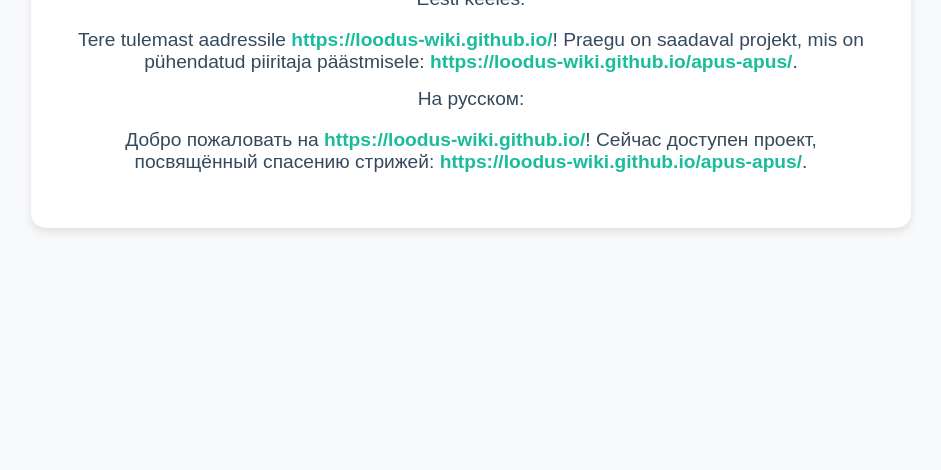
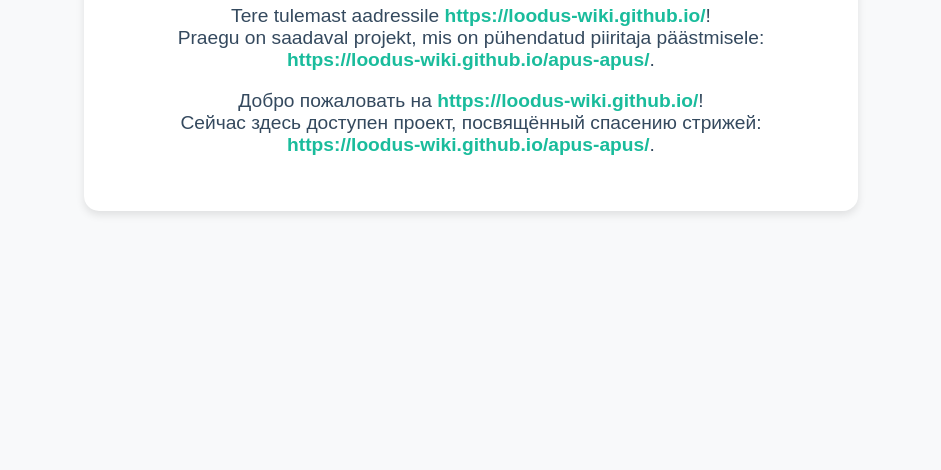
Before and after one commit to loodus-wiki/loodus-wiki.github.io, a plain HTML site: page index.html in a window 1280 px wide. Shown: the part 386-856 px from the top of the page, without its empty margins (169-1110 px from the left). Drawn offline with nearby package versions, Linux system fonts and the light colour scheme.

Commit message:
Update index.html

```diff
--- a/index.html
+++ b/index.html
@@ -63,16 +63,14 @@
     <div class="welcome-section">
         <div class="welcome-text">
             <h1>Tere tulemast! | Добро пожаловать!</h1>
-            <p class="lang-label">Eesti keeles:</p>
             <p>
-                Tere tulemast aadressile <a href="https://loodus-wiki.github.io/" target="_blank">https://loodus-wiki.github.io/</a>!
-                Praegu on saadaval projekt, mis on pühendatud piiritaja päästmisele:
+                Tere tulemast aadressile <a href="https://loodus-wiki.github.io/" target="_blank">https://loodus-wiki.github.io/</a>! <br>
+                Praegu on saadaval projekt, mis on pühendatud piiritaja päästmisele: <br>
                 <a href="https://loodus-wiki.github.io/apus-apus/" target="_blank">https://loodus-wiki.github.io/apus-apus/</a>.
             </p>
-            <p class="lang-label">На русском:</p>
             <p>
-                Добро пожаловать на <a href="https://loodus-wiki.github.io/" target="_blank">https://loodus-wiki.github.io/</a>!
-                Сейчас доступен проект, посвящённый спасению стрижей:
+                Добро пожаловать на <a href="https://loodus-wiki.github.io/" target="_blank">https://loodus-wiki.github.io/</a>! <br>
+                Сейчас здесь доступен проект, посвящённый спасению стрижей:<br>
                 <a href="https://loodus-wiki.github.io/apus-apus/" target="_blank">https://loodus-wiki.github.io/apus-apus/</a>.
             </p>
         </div>
```
